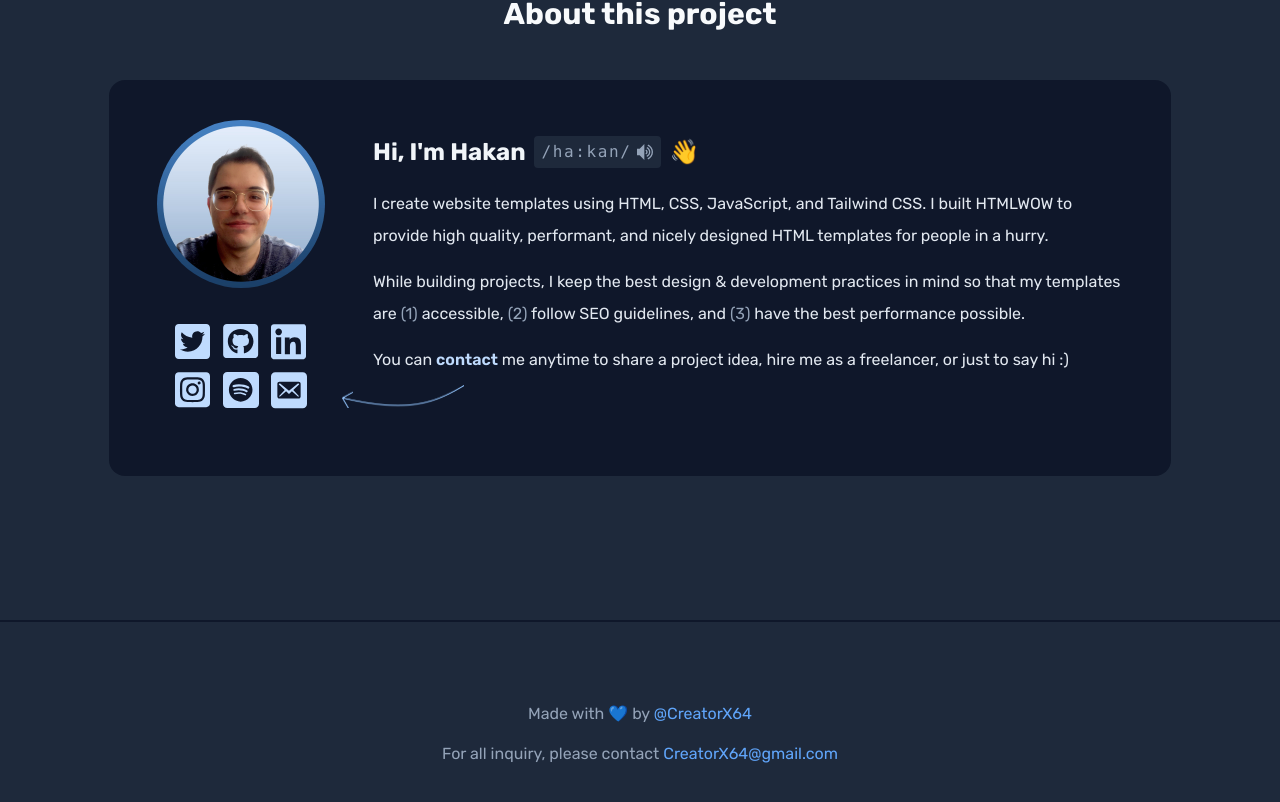
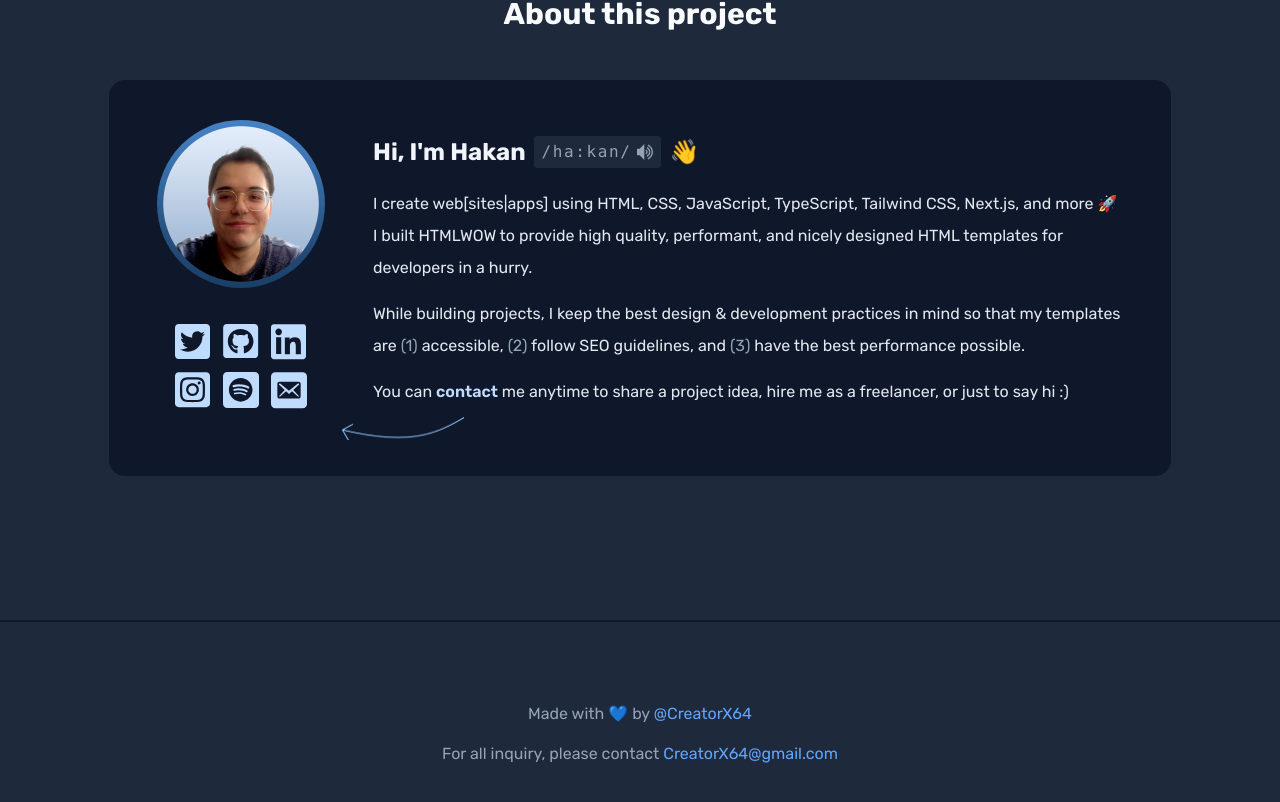
Before and after one commit to CreatorX64/htmlwow, a Next.js app: page / in a window 1280 px wide. Shown: the part 2758-3560 px from the top of the page. Built offline with nearby package versions, Linux system fonts and the light colour scheme; no server answers.

Commit message:
update license & about copy

```diff
--- a/src/components/AboutCard.js
+++ b/src/components/AboutCard.js
@@ -47,9 +47,10 @@ const AboutCard = () => {
       {/* Bio text */}
       <div className="col-span-2 space-y-[14px] text-sm text-slate-200 md:col-start-2 md:row-span-3 md:row-start-2 md:pt-2 md:text-base">
         <p className="leading-loose">
-          I create website templates using HTML, CSS, JavaScript, and Tailwind
-          CSS. I built HTMLWOW to provide high quality, performant, and nicely
-          designed HTML templates for people in a hurry.
+          I create web[sites|apps] using HTML, CSS, JavaScript, TypeScript,
+          Tailwind CSS, Next.js, and more 🚀 I built HTMLWOW to provide high
+          quality, performant, and nicely designed HTML templates for developers
+          in a hurry.
         </p>
         <p className="leading-loose">
           While building projects, I keep the best design & development
--- a/src/pages/license.js
+++ b/src/pages/license.js
@@ -68,10 +68,7 @@ const LicensePage = () => {
           </h2>
 
           <ul className="flex list-disc flex-col gap-3 pl-7">
-            <li>
-              Redistribute/resell the templates in any free or paid forms, in
-              any platform, even after purchasing the templates.
-            </li>
+            <li>Redistribute the templates in paid forms, in any platform.</li>
             <li>
               Claim authorship of a template in it&apos;s recognizable/base form
               without any modifications.
```
